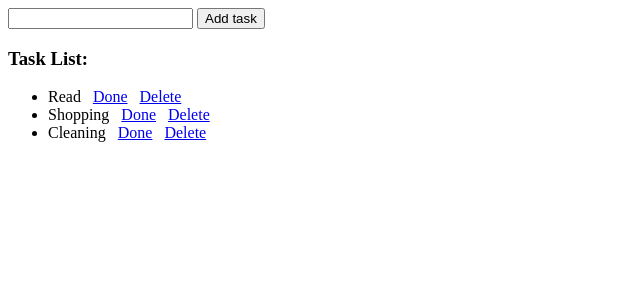
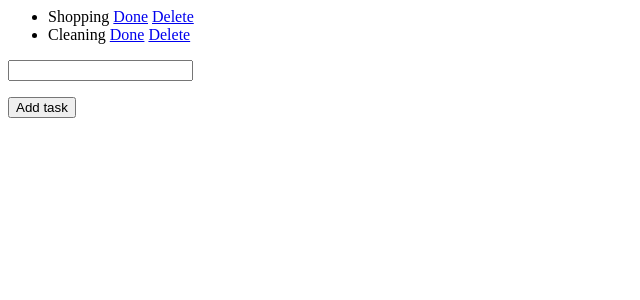
Before and after one commit to vijita29/todo, a Flask app: page / in a window 1280 px wide. Shown: the top 300 px of the page, without its empty margins (0-640 px from the left). Run offline with Flask 2, Linux system fonts and the light colour scheme.

Commit message:
Update list.html

```diff
--- a/templates/list.html
+++ b/templates/list.html
@@ -1,14 +1,16 @@
-<form action="/task" method="post">
-    <p><input type="text" name="content"> <input type="submit" value="Add task"></p>
-</form>
 
-<h3> Task List:</h3>
 <ul>
 {% for task in tasks %}
     <li>
-        {% if task.done %} <strike> {% endif %}{{ task.content }} {% if task.done %} </strike>{% endif %} &nbsp;
-        <a href="/done/{{ task.id }}">Done</a> &nbsp;
+        {% if task.done %} <strike> {% endif %}{{ task.content }} {% if task.done %} </strike>{% endif %}
+        <a href="/done/{{ task.id }}">Done</a>
         <a href="/delete/{{ task.id }}">Delete</a>
     </li>
 {% endfor %}
 </ul>
+
+
+<form action="/task" method="post">
+    <p><input type="text" name="content"></p>
+    <input type="submit" value="Add task">
+</form>
```
